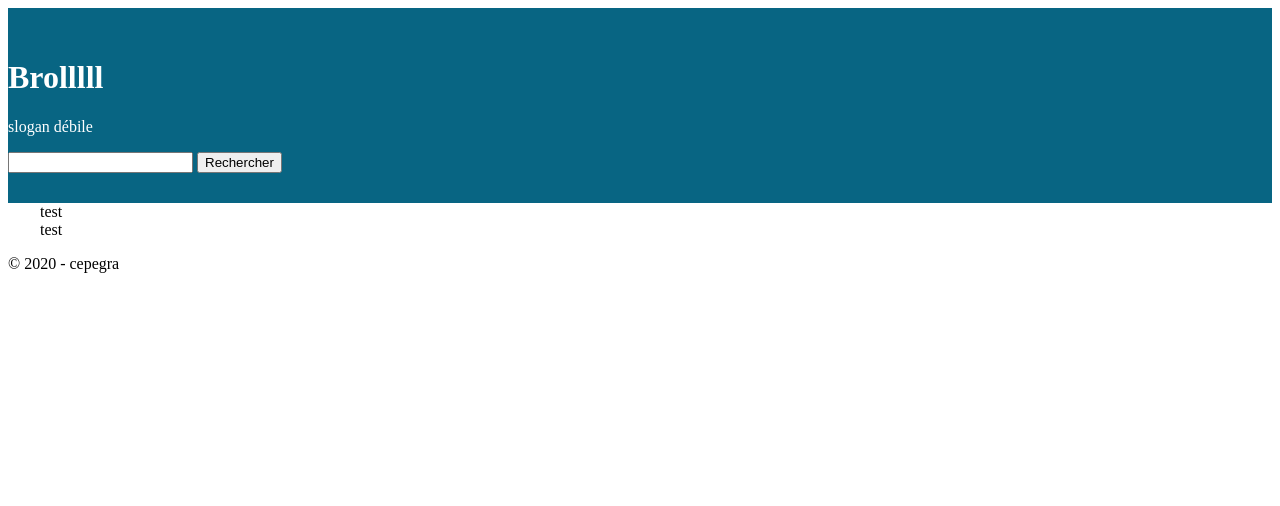
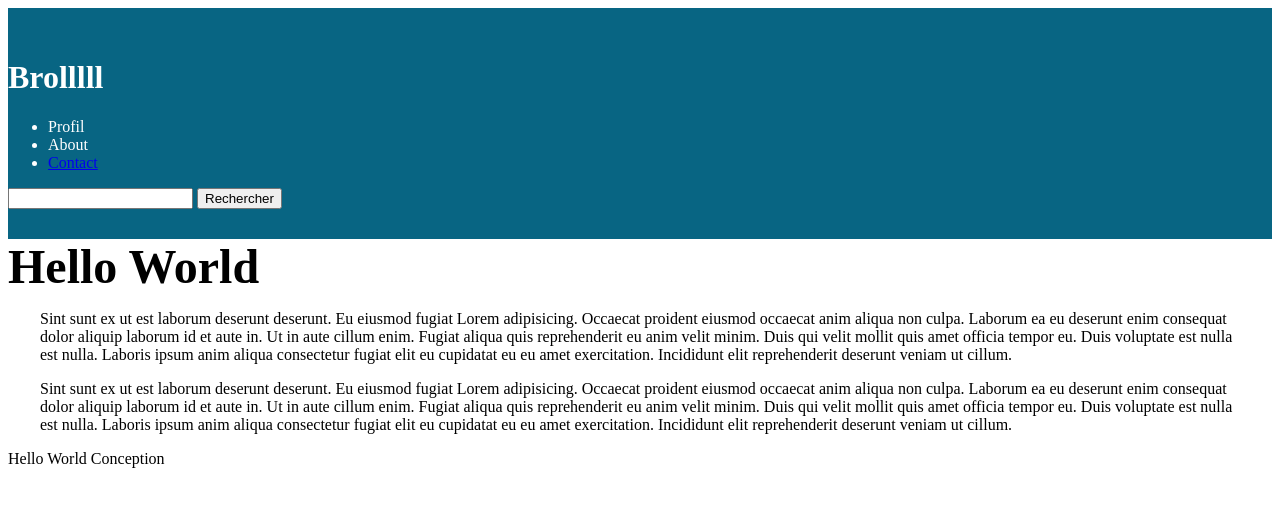
Before and after one commit to guiguilef/projet-cepegra-methodo, a website built with Parcel: page index.html in a window 1280 px wide. Built offline with nearby package versions, Linux system fonts and the light colour scheme.

Commit message:
add menu, add text main, add text footer

```diff
--- a/index.html
+++ b/index.html
@@ -9,7 +9,13 @@
 <body>
     <header>
         <h1>Brolllll</h1>
-        <p>slogan débile</p>
+        <nav class="NavHeader">
+            <ul>
+                <li>Profil</li>
+                <li>About</li>
+                <li><a href="contact.html">Contact</a></li>
+            </ul>
+        </nav>
         <div class="Search">
             <form action="" class="SearchForm">
                 <input type="text" class="SearchForm-input">
@@ -18,17 +24,18 @@
         </div>
     </header>
     <main>
+        <div class="TitreMain">Hello World</div>
         <div class="container">
             <div class="col1">
-                test
+                <p>Sint sunt ex ut est laborum deserunt deserunt. Eu eiusmod fugiat Lorem adipisicing. Occaecat proident eiusmod occaecat anim aliqua non culpa. Laborum ea eu deserunt enim consequat dolor aliquip laborum id et aute in. Ut in aute cillum enim. Fugiat aliqua quis reprehenderit eu anim velit minim. Duis qui velit mollit quis amet officia tempor eu. Duis voluptate est nulla est nulla. Laboris ipsum anim aliqua consectetur fugiat elit eu cupidatat eu eu amet exercitation. Incididunt elit reprehenderit deserunt veniam ut cillum. </p>
             </div>
             <div class="col2">
-                test
+                <p>Sint sunt ex ut est laborum deserunt deserunt. Eu eiusmod fugiat Lorem adipisicing. Occaecat proident eiusmod occaecat anim aliqua non culpa. Laborum ea eu deserunt enim consequat dolor aliquip laborum id et aute in. Ut in aute cillum enim. Fugiat aliqua quis reprehenderit eu anim velit minim. Duis qui velit mollit quis amet officia tempor eu. Duis voluptate est nulla est nulla. Laboris ipsum anim aliqua consectetur fugiat elit eu cupidatat eu eu amet exercitation. Incididunt elit reprehenderit deserunt veniam ut cillum. </p>
             </div>
         </div>
     </main>
     <footer>
-        <p>&copy; 2020 - cepegra</p>
+        <p>Hello World Conception</p>
 
     </footer>
 </body>
--- a/styles/_main.scss
+++ b/styles/_main.scss
@@ -0,0 +1,4 @@
+.TitreMain{
+    font-size: 48px;
+    font-weight: bold;
+}
```
Also changed, not shown: styles.scss (line endings or trailing spaces).
